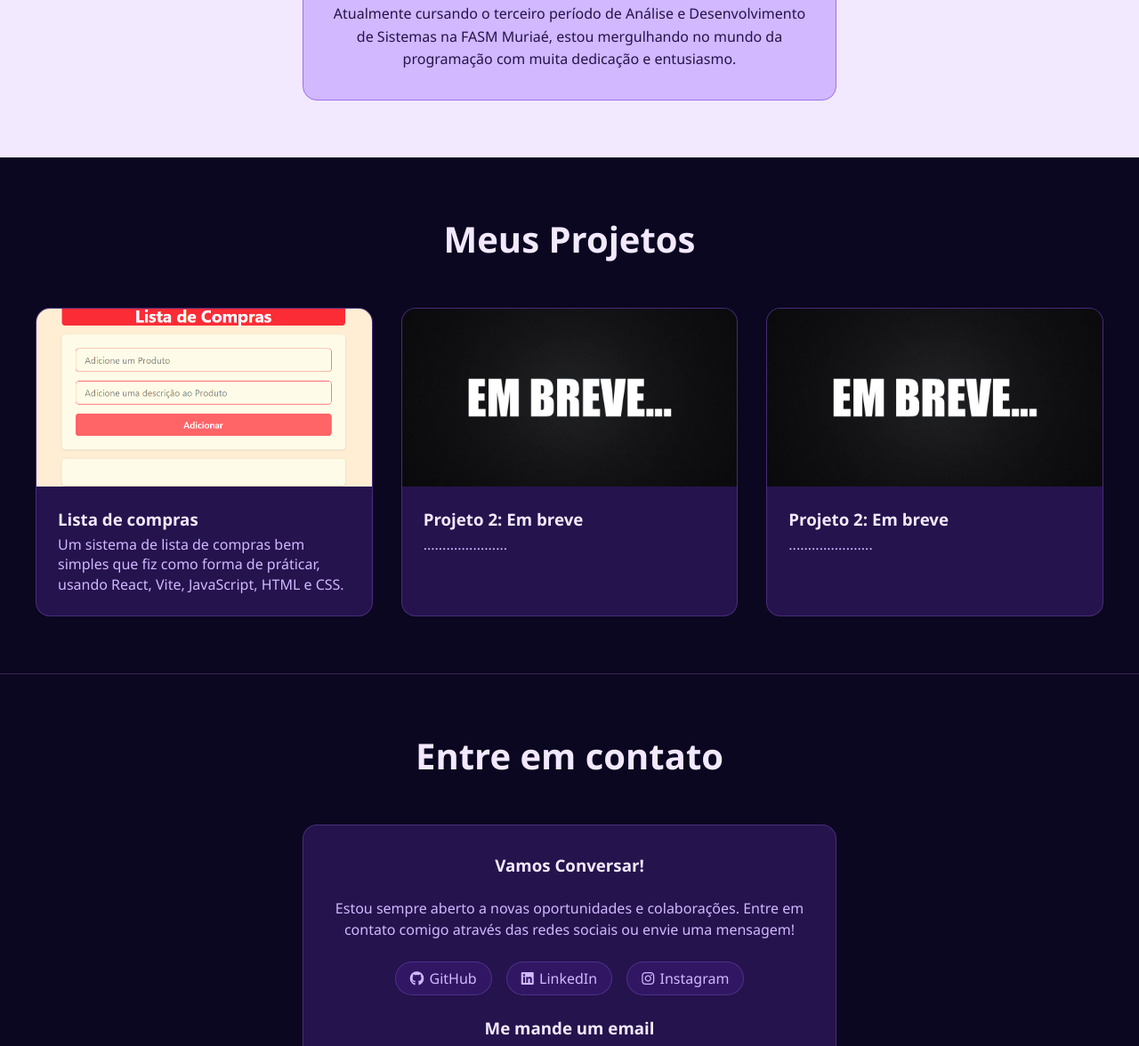
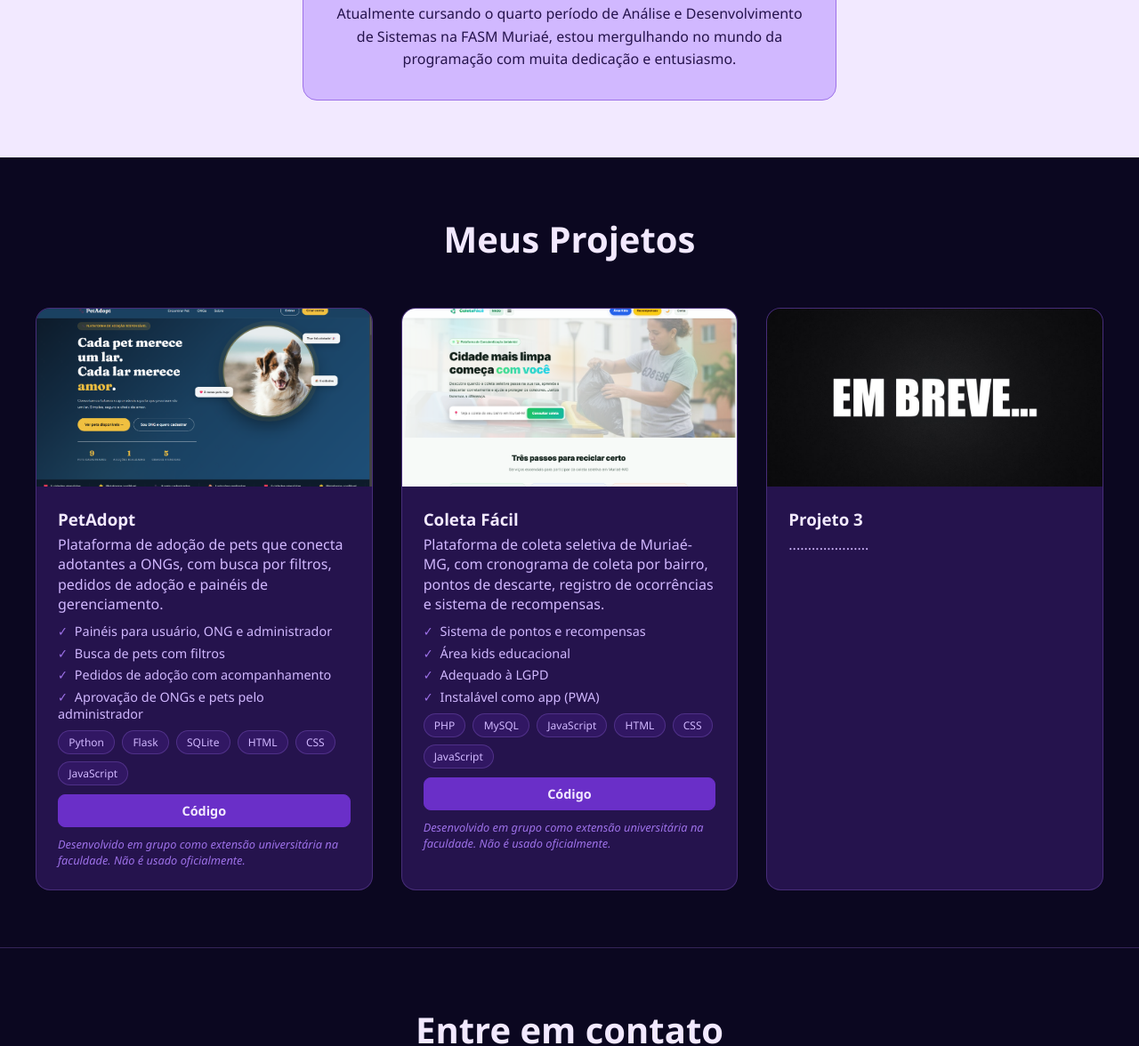
Before and after one commit to NattanSilva0015/portfolio, a plain HTML site: page index.html in a window 1280 px wide. Shown: the part 969-2145 px from the top of the page at 89% size. Drawn offline with Linux system fonts and the light colour scheme.

Commit message:
Adicionando meus projetos

```diff
--- a/index.html
+++ b/index.html
@@ -60,7 +60,7 @@
     <section id="sobre" class="sobre">
         <h2 class="sobre-titulo">Sobre mim</h2>
         <div class="sobre-box">
-            <p class="sobre-texto">Atualmente cursando o terceiro período de Análise e
+            <p class="sobre-texto">Atualmente cursando o quarto período de Análise e
                 Desenvolvimento de Sistemas na FASM Muriaé, estou
                 mergulhando no mundo da programação com muita dedicação
                 e entusiasmo.</p>
@@ -72,26 +72,78 @@
         <div class="projetos-box">
 
             <div class="projeto-card">
-                <img src="imagens/projeto1.png" alt="Imagem do projeto" class="projetos-imagens">
+                <img src="imagens/petadopt.png" alt="Imagem do projeto PetAdopt" class="projetos-imagens">
                 <div class="caixa-texto-projeto">
-                    <h3 class="nome-projeto">Lista de compras</h3>
-                    <p class="descricao-projeto">Um sistema de lista de compras bem simples que fiz como forma de práticar, usando React, Vite, JavaScript, HTML e CSS.</p>
+                    <h3 class="nome-projeto">PetAdopt</h3>
+                    <p class="descricao-projeto">
+                        Plataforma de adoção de pets que conecta adotantes a ONGs, com busca por filtros, pedidos de adoção e painéis de gerenciamento.
+                    </p>
+
+                    <ul class="projeto-destaques">
+                        <li>Painéis para usuário, ONG e administrador</li>
+                        <li>Busca de pets com filtros</li>
+                        <li>Pedidos de adoção com acompanhamento</li>
+                        <li>Aprovação de ONGs e pets pelo administrador</li>
+                    </ul>
+
+                    <ul class="projeto-tags">
+                        <li>Python</li>
+                        <li>Flask</li>
+                        <li>SQLite</li>
+                        <li>HTML</li>
+                        <li>CSS</li>
+                        <li>JavaScript</li>
+                    </ul>
+
+                    <div class="projeto-links">
+                        <a href="https://github.com/loppesz/PetAdopt-Projeto" target="_blank" rel="noopener">Código</a>
+                    </div>
+
+                    <p class="projeto-nota">Desenvolvido em grupo como extensão universitária na faculdade. Não é usado oficialmente.</p>
+
                 </div>
             </div>
 
             <div class="projeto-card">
-                <img src="imagens/breve.jpg" alt="Imagem do projeto" class="projetos-imagens">
+                <img src="imagens/coletafacil.png" alt="Imagem do projeto" class="projetos-imagens">
                 <div class="caixa-texto-projeto">
-                    <h3 class="nome-projeto">Projeto 2: Em breve</h3>
-                    <p class="descricao-projeto">......................</p>
+                    <h3 class="nome-projeto">Coleta Fácil</h3>
+                    <p class="descricao-projeto">
+                        Plataforma de coleta seletiva de Muriaé-MG, com cronograma de coleta por bairro, pontos de descarte, registro de ocorrências e sistema de recompensas.
+                    </p>
+
+                    <ul class="projeto-destaques">
+                        <li>Sistema de pontos e recompensas</li>
+                        <li>Área kids educacional</li>
+                        <li>Adequado à LGPD</li>
+                        <li>Instalável como app (PWA)</li>
+                    </ul>
+
+                    <ul class="projeto-tags">
+                        <li>PHP</li>
+                        <li>MySQL</li>
+                        <li>JavaScript</li>
+                        <li>HTML</li>
+                        <li>CSS</li>
+                        <li>JavaScript</li>
+                    </ul>
+
+                    <div class="projeto-links">
+                        <a href="https://github.com/loppesz/ColetaFacil-Projeto" target="_blank" rel="noopener">Código</a>
+                    </div>
+
+                    <p class="projeto-nota">Desenvolvido em grupo como extensão universitária na faculdade. Não é usado oficialmente.</p>
+
                 </div>
             </div>
 
             <div class="projeto-card">
-                <img src="imagens/breve.jpg" alt="Imagem do projeto" class="projetos-imagens">
+                <img src="imagens/breve.png" alt="Imagem do projeto" class="projetos-imagens">
                 <div class="caixa-texto-projeto">
-                    <h3 class="nome-projeto">Projeto 2: Em breve</h3>
-                    <p class="descricao-projeto">......................</p>
+                    <h3 class="nome-projeto">Projeto 3</h3>
+                    <p class="descricao-projeto">
+                        .....................
+                    </p>
                 </div>
             </div>
 
--- a/style.css
+++ b/style.css
@@ -240,6 +240,78 @@ body {
     line-height: 1.4rem;
 }
 
+.projeto-destaques {
+    list-style: none;
+    display: flex;
+    flex-direction: column;
+    gap: 0.35rem;
+    font-size: 0.9rem;
+    color: var(--text-secondary);
+    margin-top: 0.6rem;
+}
+
+.projeto-destaques li::before {
+    content: "✓";
+    color: var(--accent-secondary);
+    margin-right: 0.5rem;
+}
+
+
+.projeto-tags {
+    list-style: none;
+    display: flex;
+    flex-wrap: wrap;
+    gap: 0.5rem;
+    margin-top: 0.6rem;
+}
+
+.projeto-tags li {
+    font-size: 0.75rem;
+    padding: 0.25rem 0.7rem;
+    color: var(--text-secondary);
+    background: var(--bg-badge);
+    border: 1px solid var(--border-subtle);
+    border-radius: var(--radius-pill);
+}
+
+.projeto-links {
+    margin-top: auto;
+    display: flex;
+    gap: 0.75rem;
+    padding-top: 0.6rem;
+
+}
+
+.projeto-links a {
+    flex: 1;
+    text-align: center;
+    text-decoration: none;
+    font-size: 0.9rem;
+    font-weight: 600;
+    padding: 0.5rem;
+    color: var(--text-primary);
+    border: 1px solid var(--border-active);
+    border-radius: var(--radius-md);
+    transition: background-color 0.3s ease;
+}
+
+.projeto-links a:first-child {
+    background: var(--accent-primary);
+    border-color: var(--accent-primary);
+}
+
+.projeto-links a:hover {
+    background: rgba(106, 47, 200, 0.3);
+}
+
+.projeto-nota {
+    font-size: 0.8rem;
+    font-style: italic;
+    color: var(--text-muted);
+    margin-top: 0.6rem;
+}
+
+
 /* ===== Contatos ===== */
 .contatos {
     padding: 4rem 2rem;
```
Also changed, not shown: imagens/breve.png (renamed from imagens/breve.jpg), imagens/coletafacil.png (added), imagens/petadopt.png (added), imagens/projeto1.png (deleted).
